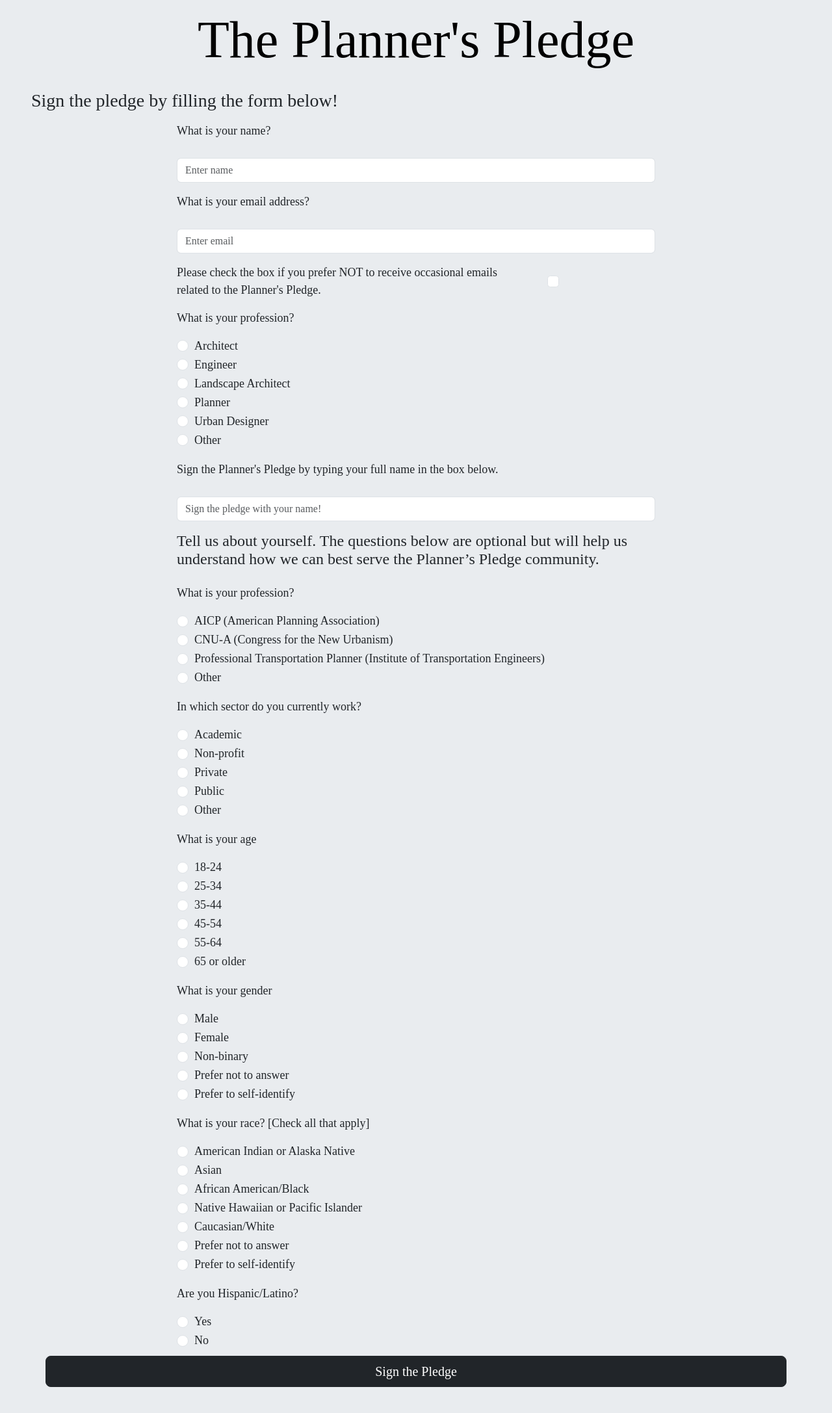
After one commit to divij-uc/planners-pledge, a Flask app: page /sign_form in a window 1280 px wide. The commit adds this page. Shown: the whole page at 65% size. Run offline with Flask 3, Linux system fonts and the light colour scheme.

Commit message:
add form page

```diff
--- a/app/forms.py
+++ b/app/forms.py
@@ -13,3 +13,111 @@ from wtforms.validators import NumberRange, DataRequired, ValidationError, Optio
 
 class SignButton(FlaskForm):
     sign = SubmitField("Sign Now")
+
+
+class SignForm(FlaskForm):
+    name = StringField(
+        "What is your name?", validators=[DataRequired()], description="Enter name"
+    )
+    email = StringField(
+        "What is your email address?",
+        validators=[DataRequired()],
+        description="Enter email",
+    )
+
+    promo_email = RadioField(
+        label="Please check the box if you prefer NOT to receive occasional emails related to the Planner's Pledge.",
+        choices=["<Do not send>"],
+        validators=[Optional()],
+    )
+    profession = RadioField(
+        label="What is your profession?",
+        validators=[Optional()],
+        choices=[
+            "Architect",
+            "Engineer",
+            "Landscape Architect",
+            "Planner",
+            "Urban Designer",
+        ],
+    )
+    profession_other = StringField(
+        label="Other profession",
+        validators=[Optional()],
+        description="Enter other profession",
+    )
+    sign_name = StringField(
+        label="Sign the Planner's Pledge by typing your full name in the box below.",
+        validators=[DataRequired()],
+        description="Sign the pledge with your name!",
+    )
+
+    certification = RadioField(
+        label="What is your profession?",
+        validators=[Optional()],
+        choices=[
+            "AICP (American Planning Association)",
+            "CNU-A (Congress for the New Urbanism)",
+            "Professional Transportation Planner (Institute of Transportation Engineers)",
+        ],
+    )
+    certification_other = StringField(
+        label="Other certification",
+        validators=[Optional()],
+        description="Enter other certification",
+    )
+    sector = RadioField(
+        label="In which sector do you currently work?",
+        validators=[Optional()],
+        choices=[
+            "Academic",
+            "Non-profit",
+            "Private",
+            "Public",
+        ],
+    )
+    sector_other = StringField(
+        label="Other sector",
+        validators=[Optional()],
+        description="Enter other sector",
+    )
+    age = RadioField(
+        label="What is your age",
+        validators=[Optional()],
+        choices=["18-24", "25-34", "35-44", "45-54", "55-64", "65 or older"],
+    )
+    gender = RadioField(
+        label="What is your gender",
+        validators=[Optional()],
+        choices=[
+            "Male",
+            "Female",
+            "Non-binary",
+            "Prefer not to answer",
+        ],
+    )
+    gender_other = StringField(
+        label="Other gender",
+        validators=[Optional()],
+        description="Enter self-identified response",
+    )
+    race = RadioField(
+        label="What is your race? [Check all that apply]",
+        validators=[Optional()],
+        choices=[
+            "American Indian or Alaska Native",
+            "Asian",
+            "African American/Black",
+            "Native Hawaiian or Pacific Islander",
+            "Caucasian/White",
+            "Prefer not to answer",
+        ],
+    )
+    race_other = StringField(
+        label="Other race",
+        validators=[Optional()],
+        description="Enter self-identified response",
+    )
+    ethn_hisp = RadioField(label="Are you Hispanic/Latino?", choices=["Yes", "No"])
+
+    sign = SubmitField("Sign the Pledge")
--- a/app/routes.py
+++ b/app/routes.py
@@ -1,9 +1,21 @@
 from app import app  # , db
-from app.forms import SignButton
+from app.forms import SignButton, SignForm
 from flask import render_template, redirect, url_for, session, request
 
 
 @app.route("/", methods=["GET", "POST"])
 def start_page():
     signbutton = SignButton()
+    if signbutton.validate_on_submit():
+        return redirect(url_for("sign_form"))
     return render_template("start_page.html", signbutton=signbutton)
+
+
+@app.route("/sign_form", methods=["GET", "POST"])
+def sign_form():
+    signform = SignForm()
+    if signform.validate_on_submit():
+        print("Yoyoyo")
+    else:
+        print(signform.errors)
+    return render_template("sign_form_page.html", signform=signform)
--- a/app/static/mycss.css
+++ b/app/static/mycss.css
@@ -12,3 +12,12 @@ p {
 .pledge-list {
     font-size: large;
 }
+input[type=checkbox]:checked {
+    background-color: #222529;
+    border-color: #434649;
+}
+
+input[type=radio]:checked {
+    background-color: #222529;
+    border-color: #434649;
+}
--- /dev/null
+++ b/app/templates/sign_form_page.html
@@ -0,0 +1,267 @@
+<!--
+
+    <div class="container-fluid px-5 text-start py-2">
+    <p>
+        <form
+            action=""
+            method="post"
+            novalidate
+            id="mainform"
+            class="needs-validation"
+        >
+        {{ signform.csrf_token }}
+            <div class="container text-start">
+                <div class="row justify-content-center">
+                    <div class="col-md-8 py-2">
+                    {{ signform.name.label(class_="form-label")}}
+                    </div>
+                    <div class="col-md-8 py-2">
+                    {{ signform.name(class_="form-text form-control")}}
+                    </div>
+                </div>
+            </div>
+        </form>
+    </p> -->
+
+
+{% extends "_base_page.html" %}
+
+{% block body %}
+    <div class="container-fluid px-5 text-start py-2">
+
+        <div class="pledge-list">
+            <h3>
+                Sign the pledge by filling the form below!
+            </h3>
+            <form
+            action=""
+            method="post"
+            novalidate
+            id="mainform"
+            class="needs-validation"
+        >
+        {{ signform.csrf_token }}
+            <div class="container text-start">
+                <div class="row justify-content-center">
+                    <div class="col-md-8 py-2">
+                        {{ signform.name.label(class_="form-label",style="font-size: large;")}}
+                    </div>
+                    <div class="col-md-8 py-2">
+                       {{ signform.name(class_="form-text form-control", placeholder=signform.name.description)}}
+                    </div>
+                    <div class="col-md-8 py-2">
+                       {{ signform.email.label(class_="form-label",style="font-size: large;")}}
+                    </div>
+                    <div class="col-md-8 py-2">
+                       {{ signform.email(class_="form-text form-control", placeholder=signform.email.description)}}
+                    </div>
+                    <div class="col-md-6 py-2">
+                        {{ signform.promo_email.label(class_="form-check-label")}}
+                    </div>
+                    <div class="col-md-2 py-2 my-auto">
+                        {% for subfield in signform.promo_email %}
+                            <div class="form-check">
+                            <tr>
+                                <td>{{ subfield(class_="form-check-input", type="checkbox") }}</td>
+                            </tr>
+                            </div>
+                        {% endfor %}
+                    </div>
+                    <div class="col-md-8 py-2">
+                        {{ signform.profession.label(class_="form-check-label")}}
+                    </div>
+                    <div class="col-md-8 py-2 my-auto">
+                        {% for subfield in signform.profession %}
+                            <div class="form-check">
+                            <tr>
+                                <td>{{ subfield(class_="form-check-input", type="radio") }}</td>
+                                <td>{{ subfield.label(class_="form-check-label") }}</td>
+                            </tr>
+                            </div>
+                        {% endfor %}
+                            <div class="form-check">
+                                <tr>
+                                    <td>
+                                        <input class="form-check-input" type="radio" value="" href="#collapseprofession" data-bs-toggle="collapse" role="button" id="profession-n" name="profession">
+                                    </td>
+                                    <td>
+                                        <label class="form-check-label" for="profession-n">
+                                            Other
+                                        </label>
+                                    </td>
+                                </tr>
+                            </div>
+                            <div class="collapse" id="collapseprofession">
+                                <div class="col-md-8 py-2">
+                                    {{ signform.profession_other(class_="form-text form-control", placeholder=signform.profession_other.description)}}
+                                </div>
+                            </div>
+                    </div>
+                    <div class="col-md-8 py-2">
+                        {{ signform.sign_name.label(class_="form-label",style="font-size: large;")}}
+                    </div>
+                    <div class="col-md-8 py-2">
+                        {{ signform.sign_name(class_="form-text form-control", placeholder=signform.sign_name.description)}}
+                    </div>
+                    <div class="col-md-8 py-2">
+                        <h4>
+                            Tell us about yourself. The questions below are optional but will help us understand how we can best serve the Planner’s Pledge community.
+                        </h4>
+                    </div>
+                    <div class="col-md-8 py-2">
+                        {{ signform.certification.label(class_="form-check-label")}}
+                    </div>
+                    <div class="col-md-8 py-2 my-auto">
+                        {% for subfield in signform.certification %}
+                            <div class="form-check">
+                            <tr>
+                                <td>{{ subfield(class_="form-check-input", type="radio") }}</td>
+                                <td>{{ subfield.label(class_="form-check-label") }}</td>
+                            </tr>
+                            </div>
+                        {% endfor %}
+                            <div class="form-check">
+                                <tr>
+                                    <td>
+                                        <input class="form-check-input" type="radio" value="" href="#collapsecertification" data-bs-toggle="collapse" role="button" id="certification-n" name="certification">
+                                    </td>
+                                    <td>
+                                        <label class="form-check-label" for="certification-n">
+                                            Other
+                                        </label>
+                                    </td>
+                                </tr>
+                            </div>
+                            <div class="collapse" id="collapsecertification">
+                                <div class="col-md-8 py-2">
+                                    {{ signform.certification_other(class_="form-text form-control", placeholder=signform.certification_other.description)}}
+                                </div>
+                            </div>
+                    </div>
+
+                    <div class="col-md-8 py-2">
+                        {{ signform.sector.label(class_="form-check-label")}}
+                    </div>
+                    <div class="col-md-8 py-2 my-auto">
+                        {% for subfield in signform.sector %}
+                            <div class="form-check">
+                            <tr>
+                                <td>{{ subfield(class_="form-check-input", type="radio") }}</td>
+                                <td>{{ subfield.label(class_="form-check-label") }}</td>
+                            </tr>
+                            </div>
+                        {% endfor %}
+                            <div class="form-check">
+                                <tr>
+                                    <td>
+                                        <input class="form-check-input" type="radio" value="" href="#collapsesector" data-bs-toggle="collapse" role="button" id="sector-n" name="sector">
+                                    </td>
+                                    <td>
+                                        <label class="form-check-label" for="sector-n">
+                                            Other
+                                        </label>
+                                    </td>
+                                </tr>
+                            </div>
+                            <div class="collapse" id="collapsesector">
+                                <div class="col-md-8 py-2">
+                                    {{ signform.sector_other(class_="form-text form-control", placeholder=signform.sector_other.description)}}
+                                </div>
+                            </div>
+                    </div>
+
+                    <div class="col-md-8 py-2">
+                        {{ signform.age.label(class_="form-check-label")}}
+                    </div>
+                    <div class="col-md-8 py-2 my-auto">
+                        {% for subfield in signform.age %}
+                            <div class="form-check">
+                            <tr>
+                                <td>{{ subfield(class_="form-check-input", type="radio") }}</td>
+                                <td>{{ subfield.label(class_="form-check-label") }}</td>
+                            </tr>
+                            </div>
+                        {% endfor %}
+                    </div>
+
+                    <div class="col-md-8 py-2">
+                        {{ signform.gender.label(class_="form-check-label")}}
+                    </div>
+                    <div class="col-md-8 py-2 my-auto">
+                        {% for subfield in signform.gender %}
+                            <div class="form-check">
+                            <tr>
+                                <td>{{ subfield(class_="form-check-input", type="radio") }}</td>
+                                <td>{{ subfield.label(class_="form-check-label") }}</td>
+                            </tr>
+                            </div>
+                        {% endfor %}
+                            <div class="form-check">
+                                <tr>
+                                    <td>
+                                        <input class="form-check-input" type="radio" value="" href="#collapsegender" data-bs-toggle="collapse" role="button" id="gender-n" name="gender">
+                                    </td>
+                                    <td>
+                                        <label class="form-check-label" for="gender-n">
+                                            Prefer to self-identify
+                                        </label>
+                                    </td>
+                                </tr>
+                            </div>
+                            <div class="collapse" id="collapsegender">
+                                <div class="col-md-8 py-2">
+                                    {{ signform.gender_other(class_="form-text form-control", placeholder=signform.gender_other.description)}}
+                                </div>
+                            </div>
+                    </div>
+
+                    <div class="col-md-8 py-2">
+                        {{ signform.race.label(class_="form-check-label")}}
+                    </div>
+                    <div class="col-md-8 py-2 my-auto">
+                        {% for subfield in signform.race %}
+                            <div class="form-check">
+                            <tr>
+                                <td>{{ subfield(class_="form-check-input", type="radio") }}</td>
+                                <td>{{ subfield.label(class_="form-check-label") }}</td>
+                            </tr>
+                            </div>
+                        {% endfor %}
+                            <div class="form-check">
+                                <tr>
+                                    <td>
+                                        <input class="form-check-input" type="radio" value="" href="#collapserace" data-bs-toggle="collapse" role="button" id="race-n" name="race">
+                                    </td>
+                                    <td>
+                                        <label class="form-check-label" for="race-n">
+                                            Prefer to self-identify
+                                        </label>
+                                    </td>
+                                </tr>
+                            </div>
+                            <div class="collapse" id="collapserace">
+                                <div class="col-md-8 py-2">
+                                    {{ signform.race_other(class_="form-text form-control", placeholder=signform.race_other.description)}}
+                                </div>
+                            </div>
+                    </div>
+                    <div class="col-md-8 py-2">
+                        {{ signform.ethn_hisp.label(class_="form-check-label")}}
+                    </div>
+                    <div class="col-md-8 py-2 my-auto">
+                        {% for subfield in signform.ethn_hisp %}
+                            <div class="form-check">
+                            <tr>
+                                <td>{{ subfield(class_="form-check-input", type="radio") }}</td>
+                                <td>{{ subfield.label(class_="form-check-label") }}</td>
+                            </tr>
+                            </div>
+                        {% endfor %}
+                    </div>
+                    {{ signform.sign(class_="btn btn-dark btn-lg text-wrap") }}
+                </div>
+            </div>
+        </form>
+        </div>
+    </div>
+{% endblock %}
```
